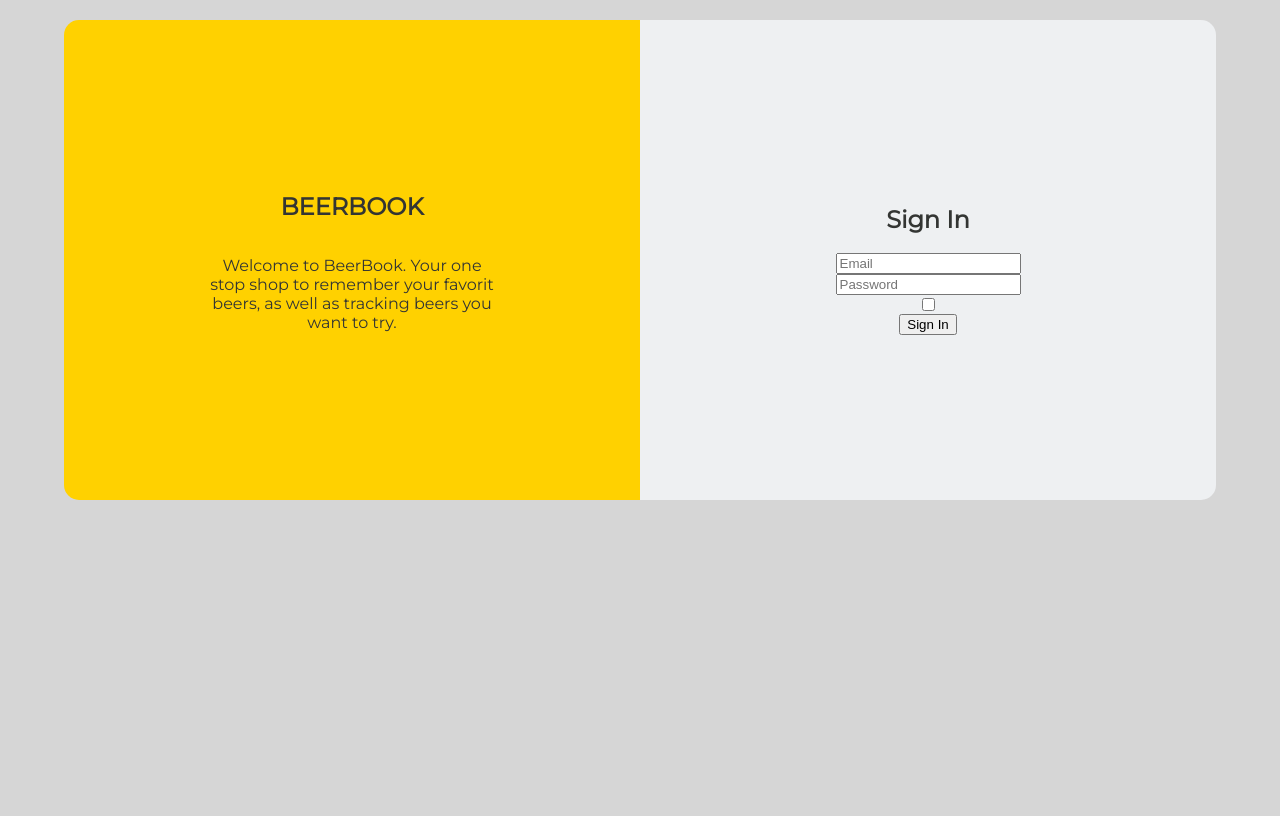
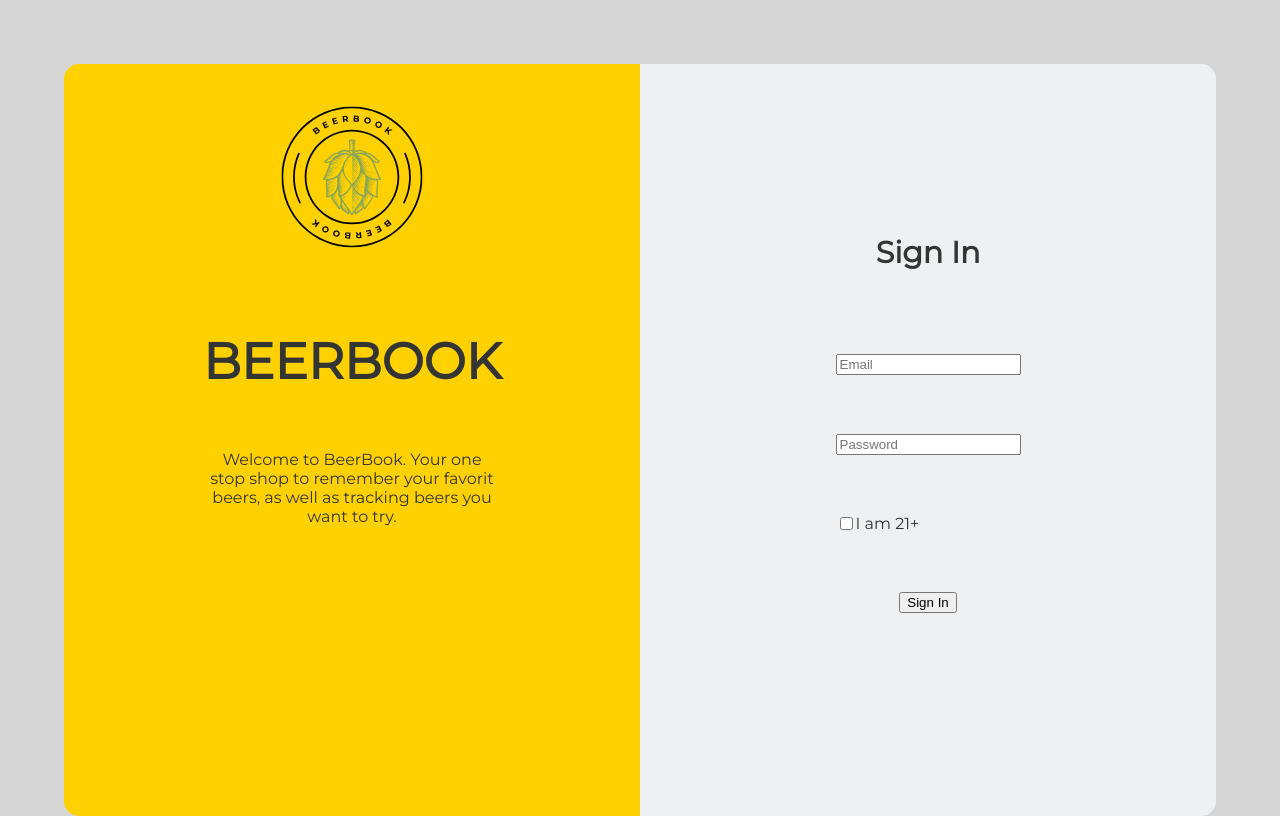
Before and after one commit to Aaron-G-Sanchez/BeerBook-Frontend, a React (Create React App) app in the folder client/: page / in a window 1280 px wide. Built offline with nearby package versions, Linux system fonts and the light colour scheme.

Commit message:
logo added to login

```diff
--- a/client/src/App.css
+++ b/client/src/App.css
@@ -9,11 +9,17 @@ section{
   border-radius: 15px;
 }
 
-.landing-page{
+/* SIGN IN PAGE */
+
+.landing-page {
   height: 60vh;
   display: grid;
   grid-template-columns: 1fr 1fr;
+  /* align-items: center; */
+  margin: 5% auto;
 }
+
+/* SIGN IN DESCRIPTION */
 
 .login-description {
   display: flex;
@@ -22,12 +28,24 @@ section{
   align-items: center;
   background-color: #FFD100;
   border-radius: 15px 0 0px 15px;
+
+}
+
+.description-header {
+  font-size: 50px;
+}
+
+.logo {
+height: 30%;
 }
 
 
 .description-body {
 width: 50%;
+height: 50%;
 }
+
+/* LOGIN FORM */
 
 .login-form{
   display: flex;
@@ -35,15 +53,27 @@ width: 50%;
   justify-content: center;
   align-items: center;
   border-radius: 0 15px 15px 0;
+
+}
+
+.login-header{
+  font-size: 30px;
 }
 
 .login-body {
   display: flex;
   flex-direction: column;
-  justify-content: center;
-  align-items: center;
+  justify-content:space-evenly ;
+  align-items: center ;
+  height: 50%;
 }
 
+.age-consent {
+  display: flex;
+  width: 100%;
+}
+
+/* HOME PAGE */
 
 .user-dash {
   display: grid;
--- a/client/src/components/Signin.js
+++ b/client/src/components/Signin.js
@@ -14,6 +14,11 @@ const Signin = ({ setUser }) => {
   return (
     <>
       <section className="login-description">
+        <img
+          className="logo"
+          src="../assets/images/beerbook_logo.svg"
+          alt="logo"
+        />
         <h1 className="description-header">BEERBOOK</h1>
         <p className="description-body">
           Welcome to BeerBook. Your one stop shop to remember your favorit
@@ -21,11 +26,14 @@ const Signin = ({ setUser }) => {
         </p>
       </section>
       <section className="login-form">
-        <h1 className="login-header">Sign In</h1>
+        <h2 className="login-header">Sign In</h2>
         <form className="login-body" onSubmit={onSubmit}>
-          <input type="text" placeholder="Email"></input>
-          <input type="password" placeholder="Password"></input>
-          <input type="checkbox"></input>
+          <input type="text" placeholder="Email" />
+          <input type="password" placeholder="Password" />
+          <div className="age-consent">
+            <input type="checkbox" name="iAm21" />
+            <label for="iAm21">I am 21+</label>
+          </div>
           <button type="submit">Sign In</button>
         </form>
       </section>
```
Also changed, not shown: client/public/assets/images/beerbook_logo.svg (added).
